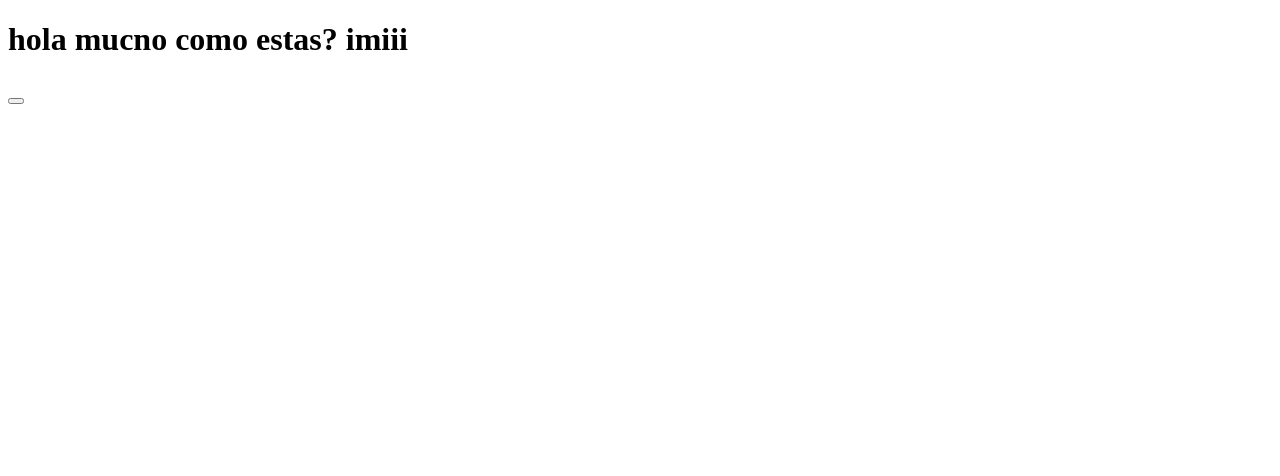
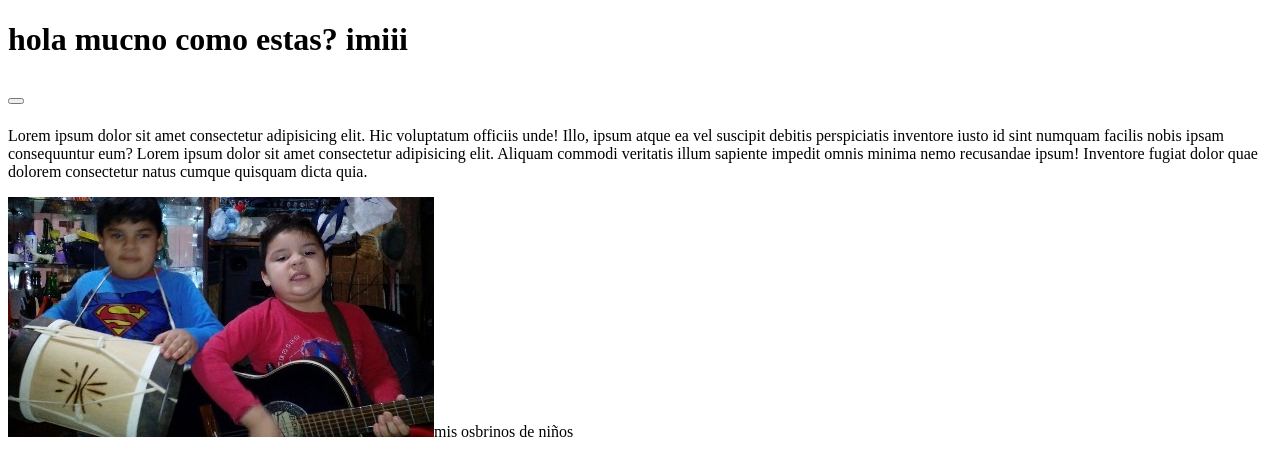
Before and after one commit to carretealanizcintia-web/cintia-, a plain HTML site: page conta.html in a window 1280 px wide. Drawn offline with Linux system fonts and the light colour scheme.

Commit message:
foto agregada

```diff
--- a/conta.html
+++ b/conta.html
@@ -13,3 +13,9 @@
 imiii
 </h1>
 <h2><button type=descarga"></button></h2>
+
+<p>Lorem ipsum dolor sit amet consectetur adipisicing elit. Hic voluptatum officiis unde! Illo, ipsum atque ea vel suscipit debitis perspiciatis inventore iusto id sint numquam facilis nobis ipsam consequuntur eum?
+    Lorem ipsum dolor sit amet consectetur adipisicing elit. Aliquam commodi veritatis illum sapiente impedit omnis minima nemo recusandae ipsum! Inventore fugiat dolor quae dolorem consectetur natus cumque quisquam dicta quia.
+</p>
+
+<img src="./WhatsApp Image 2026-10-17 at 6.17.28 PM.jpeg" alt="">mis osbrinos de niños
```
Also changed, not shown: WhatsApp Image 2026-10-17 at 6.17.28 PM.jpeg (added).
